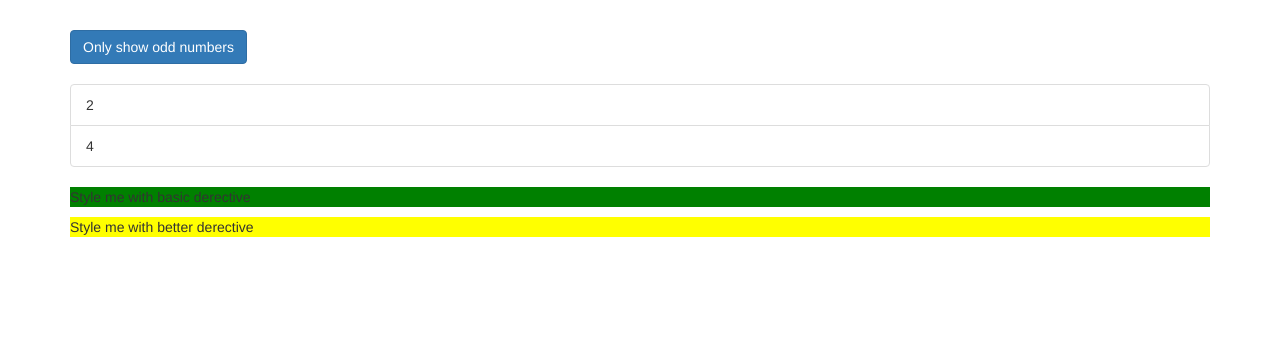
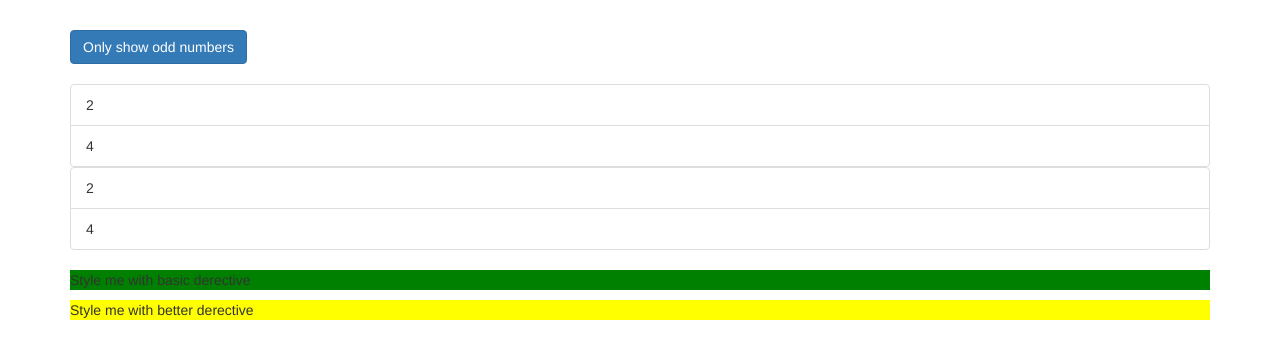
Before and after one commit to mapys/directives-start, an Angular app: page / in a window 1280 px wide. Shown: the top 358 px of the page. Built offline with nearby package versions, Linux system fonts and the light colour scheme.

Commit message:
Lesson 99

```diff
--- a/src/app/app.component.html
+++ b/src/app/app.component.html
@@ -12,6 +12,11 @@
         <div *ngIf="!onlyOdd">
           <li class="list-group-item" [ngStyle]="{'background-color' : even % 2 !== 0 ? 'yellow' : 'transaparent'}" [ngClass]="{odd: even %2 !== 0}" *ngFor="let even of evenNumbers">{{ even }}</li>
         </div>
+        <ng-template [ngIf]="!onlyOdd">
+          <div>
+            <li class="list-group-item" [ngStyle]="{'background-color' : even % 2 !== 0 ? 'yellow' : 'transaparent'}" [ngClass]="{odd: even %2 !== 0}" *ngFor="let even of evenNumbers">{{ even }}</li>
+          </div>
+        </ng-template>
       </ul>
       <p appBasicHighlight>Style me with basic derective</p>
       <p appBetterHighlight [defaultColor]="'yellow'" [highlightColor]="'red'">Style me with better derective</p>
```
